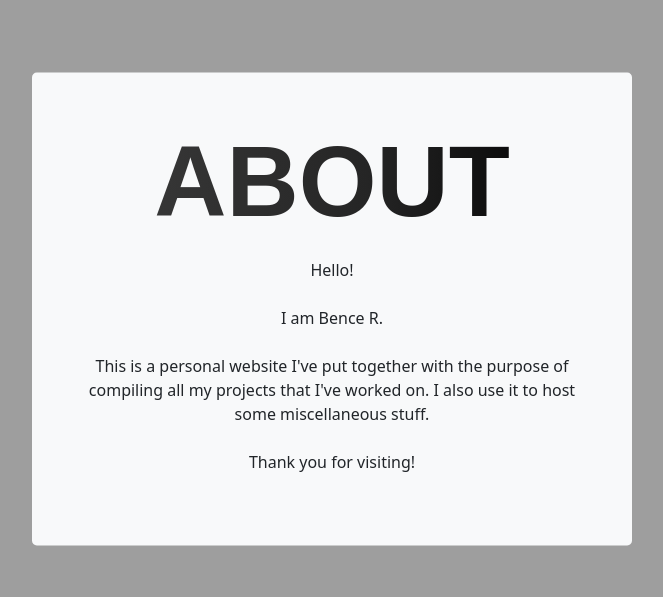
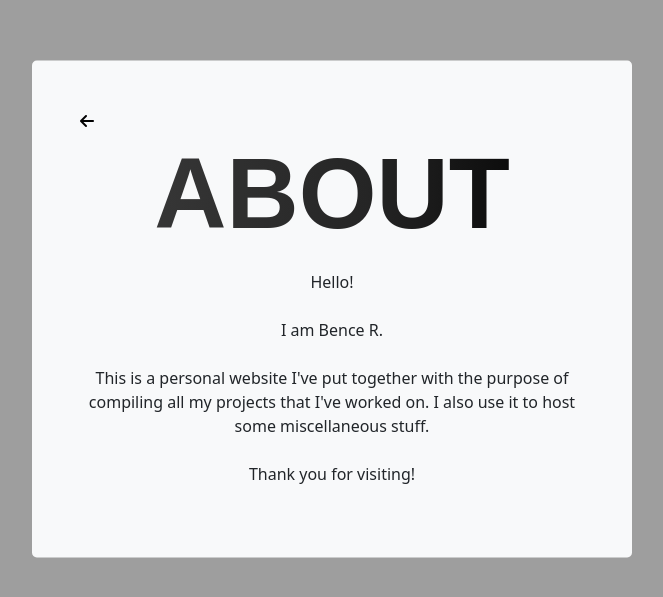
Before and after one commit to General-Mudkip/bence.tech, a plain HTML site: page about/index.html in a window 1280 px wide. Shown: the part 111-708 px from the top of the page, without its empty margins (328-991 px from the left). Drawn offline with nearby package versions, Linux system fonts and the light colour scheme; a web font is replaced by a local one.

Commit message:
Added back button to ABOUT page.

```diff
--- a/about/index.html
+++ b/about/index.html
@@ -11,6 +11,8 @@
 
     <link rel="stylesheet" href="../style.css">
 
+    <script src="https://kit.fontawesome.com/520adc1a8b.js" crossorigin="anonymous"></script>
+
     <link rel="icon" href="../mudkip.png">
 
     <style>
@@ -22,6 +24,28 @@
             object-fit: cover;
             height: 50px;
         }
+
+        a:link {
+            color: black;
+            text-decoration: none;
+        }
+
+        i:link {
+            color: gray(10);
+            background-color: transparent;
+            text-decoration: none;
+        }
+
+
+        a:hover {
+            color: gray(5);
+            background-color: transparent;
+            text-decoration: underline;
+        }
+
+        .fa-arrow-left {
+            color:black;
+        }
     </style>
 
 </head>
@@ -29,6 +53,9 @@
 <body>
 
 <div style="margin:20px;" class="bg-light p-5 rounded-3 main-bg-div">
+    <a style="align-content: first" href="bence.tech">
+        <i class="fas fa-arrow-left"></i>
+    </a>
     <h1 class="saffran-header noselect">
         ABOUT
     </h1>
```
